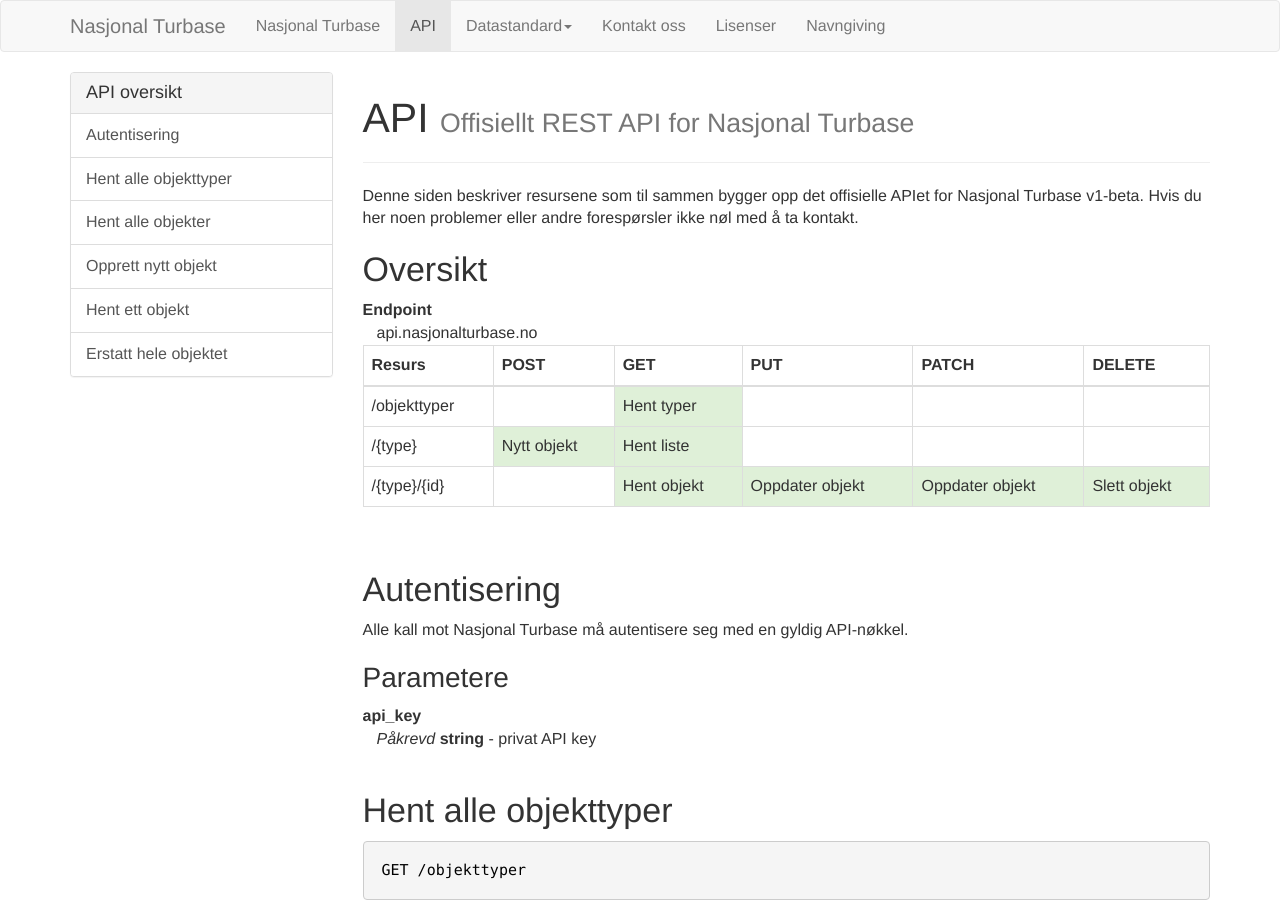
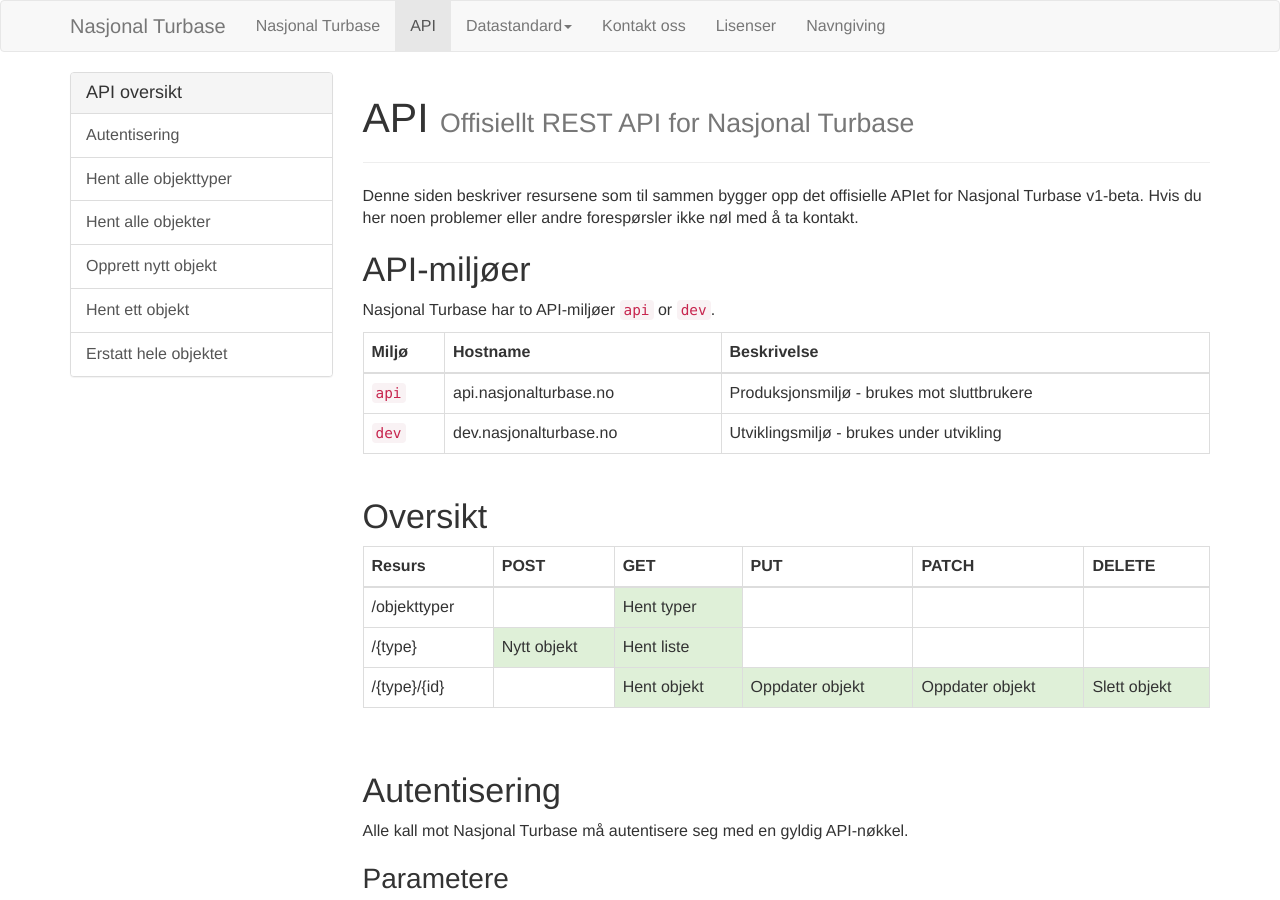
Before and after one commit to Turbasen/www.nasjonalturbase.no, a Jekyll site: the page built from api.html, in a window 1280 px wide and 900 px high. Built offline with Jekyll 4.4.1, drawn with Linux system fonts in a browser that asks for light colours; nearby versions of some CDN libraries; Markdown is read by kramdown in place of the engine named in the settings; a style sheet for code colours, icons or effects is not loaded.

Commit message:
Add API section on different API environments

```diff
--- a/api.html
+++ b/api.html
@@ -9,10 +9,35 @@
 for Nasjonal Turbase v1-beta. Hvis du her noen problemer eller andre
 forespørsler ikke nøl med å ta kontakt.</p>
 
+<h2>API-miljøer</h2>
+
+<p>Nasjonal Turbase har to API-miljøer <code>api</code> or <code>dev</code>.
+
+<div class="table-responsive">
+  <table class="table table-bordered">
+    <thead>
+      <tr>
+        <th>Miljø</th>
+        <th>Hostname</th>
+        <th>Beskrivelse</th>
+      </tr>
+    </thead>
+    <tbody>
+      <tr>
+        <td><code>api</code></td>
+        <td>api.nasjonalturbase.no</td>
+        <td>Produksjonsmiljø - brukes mot sluttbrukere</td>
+      </tr>
+      <tr>
+        <td><code>dev</code></td>
+        <td>dev.nasjonalturbase.no</td>
+        <td>Utviklingsmiljø - brukes under utvikling</td>
+      </tr>
+    </body>
+  </table>
+</div>
+
 <h2>Oversikt</h2>
-
-<dt>Endpoint</dt>
-<dd>api.nasjonalturbase.no</dd>
 
 <div class="table-responsive">
   <table class="table table-bordered">
```
